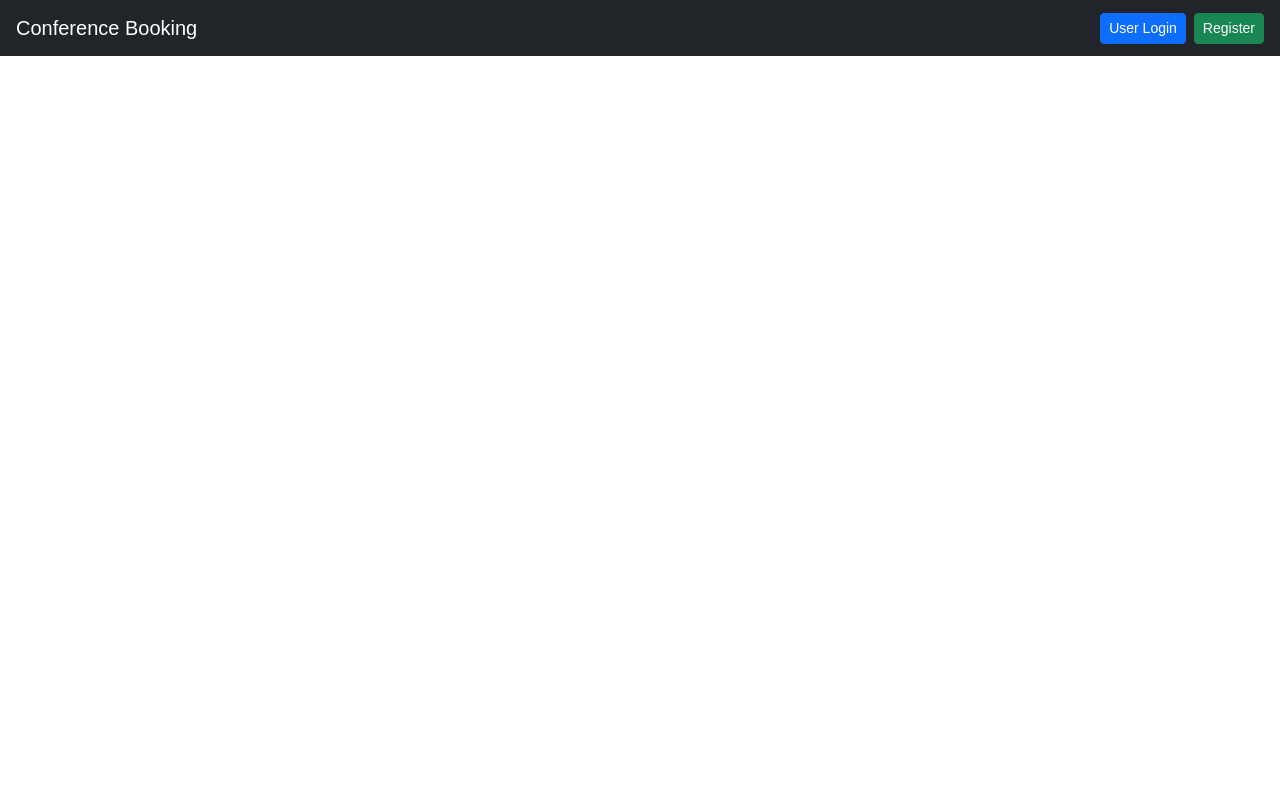
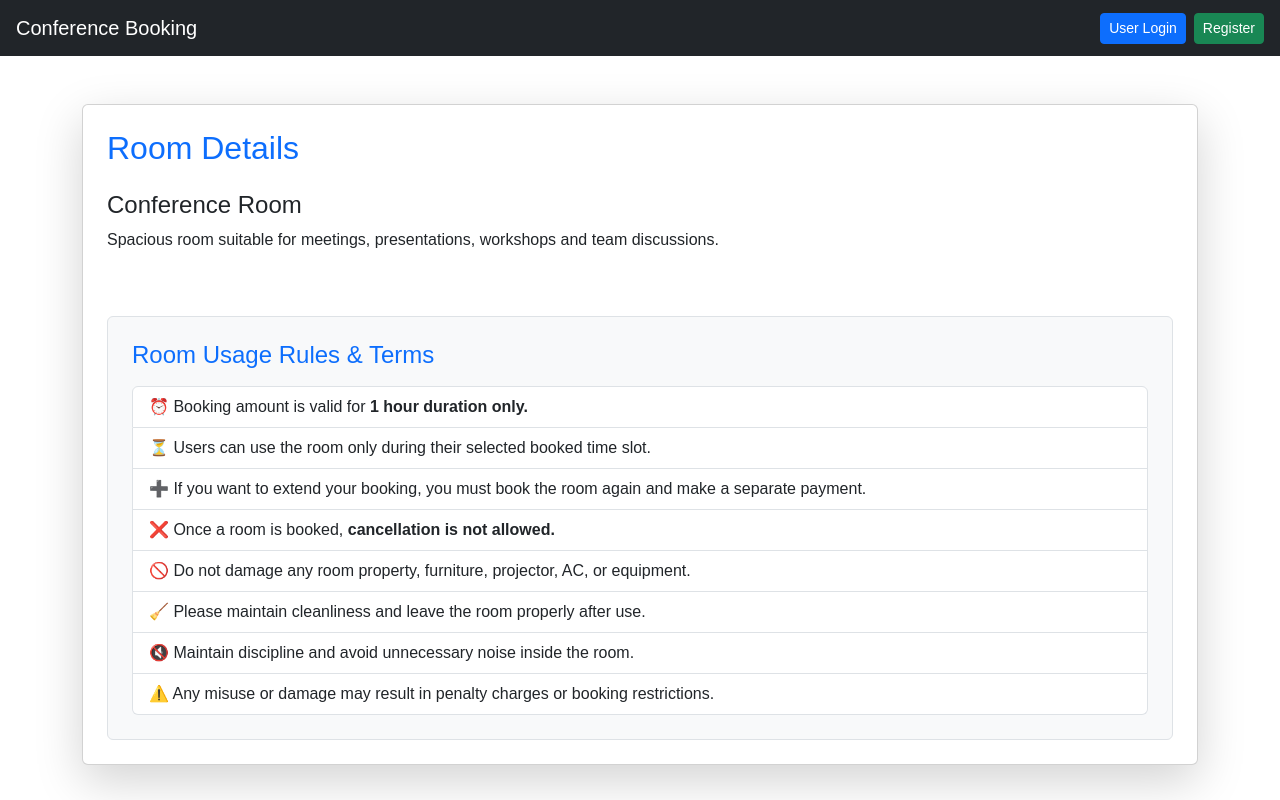
Before and after one commit to naikpavithra04/Conference_room, a React (Create React App) app in the folder frontend/: page /rooms/1 in a window 1280 px wide. Built offline with nearby package versions, Linux system fonts and the light colour scheme.

Commit message:
new feature

```diff
--- a/frontend/src/App.js
+++ b/frontend/src/App.js
@@ -12,7 +12,9 @@ import Reports from "./pages/Admin/Reports";
 import UserDashboard from "./pages/User/UserDashboard";
 import Register from "./pages/User/Register";
 import Rooms from "./pages/User/Rooms";
+import About from "./pages/User/About";
 import ForgotPassword from "./pages/User/ForgotPassword";
+import RoomDetails from "./pages/User/RoomDetails.js";
 import Home from "./pages/Home";
 import MyBookings from "./pages/User/MyBookings";
 import NewBooking from "./pages/Booking/NewBooking";
@@ -56,6 +58,12 @@ function App() {
         <Route path="/user" element={<UserDashboard />} />
         <Route path="/rooms" element={<Rooms />} />
         <Route path="/mybookings" element={<MyBookings />} />
+<Route
+  path="/rooms/:id"
+  element={<RoomDetails />}
+/>
+        <Route path="/about" element={<About />} />
+
 
         {/* Booking */}
         <Route path="/newbooking" element={<NewBooking />} />
--- /dev/null
+++ b/frontend/src/pages/User/About.js
@@ -0,0 +1,165 @@
+export default function About() {
+  return (
+    <div className="min-h-screen bg-gradient-to-br from-slate-100 to-blue-50 py-12 px-6">
+      {/* HERO SECTION */}
+      <div className="max-w-6xl mx-auto bg-white rounded-3xl shadow-2xl overflow-hidden">
+        <div className="bg-gradient-to-r from-indigo-700 to-purple-700 text-white p-10 text-center">
+          <h1 className="text-5xl font-bold mb-4">
+            Conference Room Booking System
+          </h1>
+
+          <p className="text-lg opacity-90 max-w-3xl mx-auto leading-relaxed">
+            A smart and seamless platform for booking conference,
+            meeting, and training rooms with secure online payment,
+            real-time availability, and premium facilities.
+          </p>
+        </div>
+
+        {/* ABOUT SECTION */}
+        <div className="grid md:grid-cols-2 gap-8 p-10">
+
+          <div>
+            <h2 className="text-3xl font-bold text-indigo-700 mb-4">
+              About Our Platform
+            </h2>
+
+            <p className="text-gray-700 leading-8 text-lg">
+              Our Conference Room Booking System helps users easily
+              reserve professional spaces for meetings, workshops,
+              training sessions, interviews, and business discussions.
+
+              The platform provides an efficient room scheduling
+              experience with transparent pricing, secure payment,
+              and real-time booking management.
+            </p>
+
+            <div className="mt-6 space-y-3">
+              <div className="flex items-center gap-3 bg-blue-50 p-3 rounded-xl">
+                <span className="text-2xl">✅</span>
+                <p>Easy room booking process</p>
+              </div>
+
+              <div className="flex items-center gap-3 bg-blue-50 p-3 rounded-xl">
+                <span className="text-2xl">💳</span>
+                <p>Secure online UPI payment</p>
+              </div>
+
+              <div className="flex items-center gap-3 bg-blue-50 p-3 rounded-xl">
+                <span className="text-2xl">⏰</span>
+                <p>Real-time slot availability</p>
+              </div>
+
+              <div className="flex items-center gap-3 bg-blue-50 p-3 rounded-xl">
+                <span className="text-2xl">🏢</span>
+                <p>Modern conference and training rooms</p>
+              </div>
+            </div>
+          </div>
+
+          {/* IMAGE SECTION */}
+          <div className="flex justify-center items-center">
+           <img
+  src="https://images.unsplash.com/photo-1497366811353-6870744d04b2?q=80&w=1200&auto=format&fit=crop"
+  alt="Modern Workspace"
+  className="rounded-3xl shadow-xl h-[420px] object-cover"
+/>
+          </div>
+
+        </div>
+
+        {/* FEATURES */}
+        <div className="bg-slate-50 py-12 px-8">
+          <h2 className="text-4xl font-bold text-center text-indigo-700 mb-10">
+            Premium Features
+          </h2>
+
+          <div className="grid md:grid-cols-3 gap-8 max-w-6xl mx-auto">
+
+            <div className="bg-white p-8 rounded-2xl shadow-lg hover:scale-105 transition duration-300">
+              <div className="text-5xl mb-4">📅</div>
+              <h3 className="text-2xl font-bold mb-3">
+                Smart Scheduling
+              </h3>
+              <p className="text-gray-600 leading-7">
+                Book conference rooms based on available dates and
+                time slots without conflicts.
+              </p>
+            </div>
+
+            <div className="bg-white p-8 rounded-2xl shadow-lg hover:scale-105 transition duration-300">
+              <div className="text-5xl mb-4">💻</div>
+              <h3 className="text-2xl font-bold mb-3">
+                Modern Facilities
+              </h3>
+              <p className="text-gray-600 leading-7">
+                Rooms are equipped with WiFi, AC, projector,
+                comfortable seating, and presentation support.
+              </p>
+            </div>
+
+            <div className="bg-white p-8 rounded-2xl shadow-lg hover:scale-105 transition duration-300">
+              <div className="text-5xl mb-4">🔒</div>
+              <h3 className="text-2xl font-bold mb-3">
+                Secure Payments
+              </h3>
+              <p className="text-gray-600 leading-7">
+                Safe and easy UPI payment integration with
+                instant booking confirmation.
+              </p>
+            </div>
+
+          </div>
+        </div>
+
+
+        {/* CONTACT SECTION */}
+        <div className="bg-gradient-to-r from-indigo-700 to-purple-700 text-white py-14 px-8 text-center rounded-b-3xl">
+
+          <h2 className="text-4xl font-bold mb-8">
+            Contact Us
+          </h2>
+
+          <div className="grid md:grid-cols-3 gap-8 max-w-5xl mx-auto">
+
+            <div className="bg-white/10 backdrop-blur-md p-6 rounded-2xl shadow-lg">
+              <div className="text-4xl mb-3">📍</div>
+              <h3 className="text-xl font-semibold mb-2">
+                Address
+              </h3>
+              <p>
+                Conference Booking Center,
+                Business Park,
+                Bangalore, India
+              </p>
+            </div>
+
+            <div className="bg-white/10 backdrop-blur-md p-6 rounded-2xl shadow-lg">
+              <div className="text-4xl mb-3">📞</div>
+              <h3 className="text-xl font-semibold mb-2">
+                Phone
+              </h3>
+              <p>+91 9876543210</p>
+              <p>+91 9123456780</p>
+            </div>
+
+            <div className="bg-white/10 backdrop-blur-md p-6 rounded-2xl shadow-lg">
+              <div className="text-4xl mb-3">✉️</div>
+              <h3 className="text-xl font-semibold mb-2">
+                Email
+              </h3>
+              <p>support@conferencebooking.com</p>
+              <p>helpdesk@conferencebooking.com</p>
+            </div>
+
+          </div>
+
+          <p className="mt-10 text-sm opacity-80">
+            © 2026 Conference Room Booking System. All Rights Reserved.
+          </p>
+
+        </div>
+
+      </div>
+    </div>
+  );
+}
--- /dev/null
+++ b/frontend/src/pages/User/RoomDetails.js
@@ -0,0 +1,87 @@
+import React from "react";
+
+const RoomDetails = () => {
+
+  return (
+
+    <div className="container mt-5">
+
+      <div className="card shadow-lg p-4">
+
+        <h2 className="text-primary mb-4">
+          Room Details
+        </h2>
+
+        {/* ROOM INFO */}
+        <div className="mb-4">
+
+          <h4>Conference Room</h4>
+
+          <p>
+            Spacious room suitable for meetings,
+            presentations, workshops and team discussions.
+          </p>
+
+        </div>
+
+        {/* ROOM RULES & TERMS */}
+        <div className="mt-4 p-4 border rounded bg-light">
+
+          <h4 className="mb-3 text-primary">
+            Room Usage Rules & Terms
+          </h4>
+
+          <ul className="list-group">
+
+            <li className="list-group-item">
+              ⏰ Booking amount is valid for
+              <strong> 1 hour duration only.</strong>
+            </li>
+
+            <li className="list-group-item">
+              ⏳ Users can use the room only during
+              their selected booked time slot.
+            </li>
+
+            <li className="list-group-item">
+              ➕ If you want to extend your booking,
+              you must book the room again and make
+              a separate payment.
+            </li>
+
+            <li className="list-group-item">
+              ❌ Once a room is booked,
+              <strong> cancellation is not allowed.</strong>
+            </li>
+
+            <li className="list-group-item">
+              🚫 Do not damage any room property,
+              furniture, projector, AC, or equipment.
+            </li>
+
+            <li className="list-group-item">
+              🧹 Please maintain cleanliness
+              and leave the room properly after use.
+            </li>
+
+            <li className="list-group-item">
+              🔇 Maintain discipline and avoid
+              unnecessary noise inside the room.
+            </li>
+
+            <li className="list-group-item">
+              ⚠️ Any misuse or damage may result
+              in penalty charges or booking restrictions.
+            </li>
+
+          </ul>
+
+        </div>
+
+      </div>
+
+    </div>
+  );
+};
+
+export default RoomDetails;
--- a/frontend/src/styles/Home.css
+++ b/frontend/src/styles/Home.css
@@ -1,8 +1,8 @@
 /* ================= HOME HERO ================= */
 .home .home-hero {
   height: 100vh;
-  background: url("https://images.unsplash.com/photo-1492724441997-5dc865305da7")
-    no-repeat center/cover !important;
+  background: url("https://images.unsplash.com/photo-1517502884422-41eaead166d4?q=80&w=1600&auto=format&fit=crop")
+    no-repeat center center/cover !important;
 }
 
 /* DARK OVERLAY */
```
